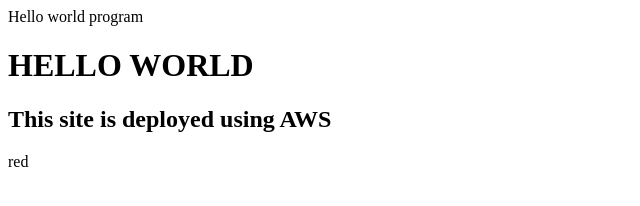
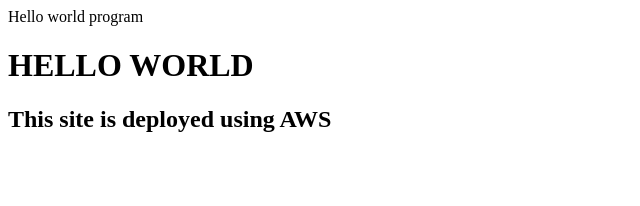
Before and after one commit to monushanu/aws, a plain HTML site: page index.html in a window 1280 px wide. Shown: the full height of the page, 0-640 px from the left. Drawn offline with Linux system fonts and the light colour scheme.

Commit message:
Update index.html

```diff
--- a/index.html
+++ b/index.html
@@ -5,6 +5,6 @@
   <body>
     <h1>HELLO WORLD</h1>
     <h2>This site is deployed using AWS</h2>
-    <bg>red</bg>
+
   </body>
 </html>
```
